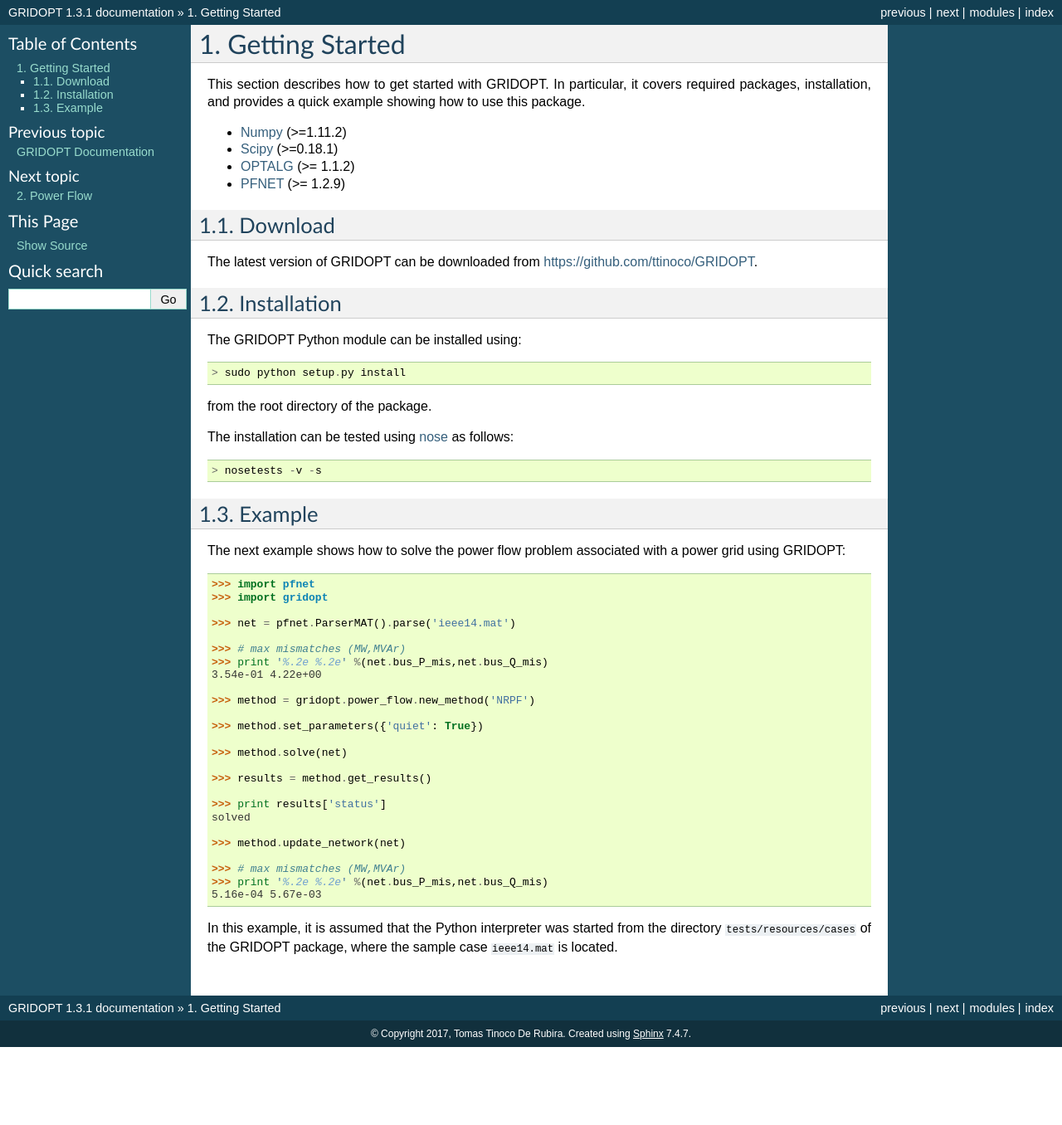
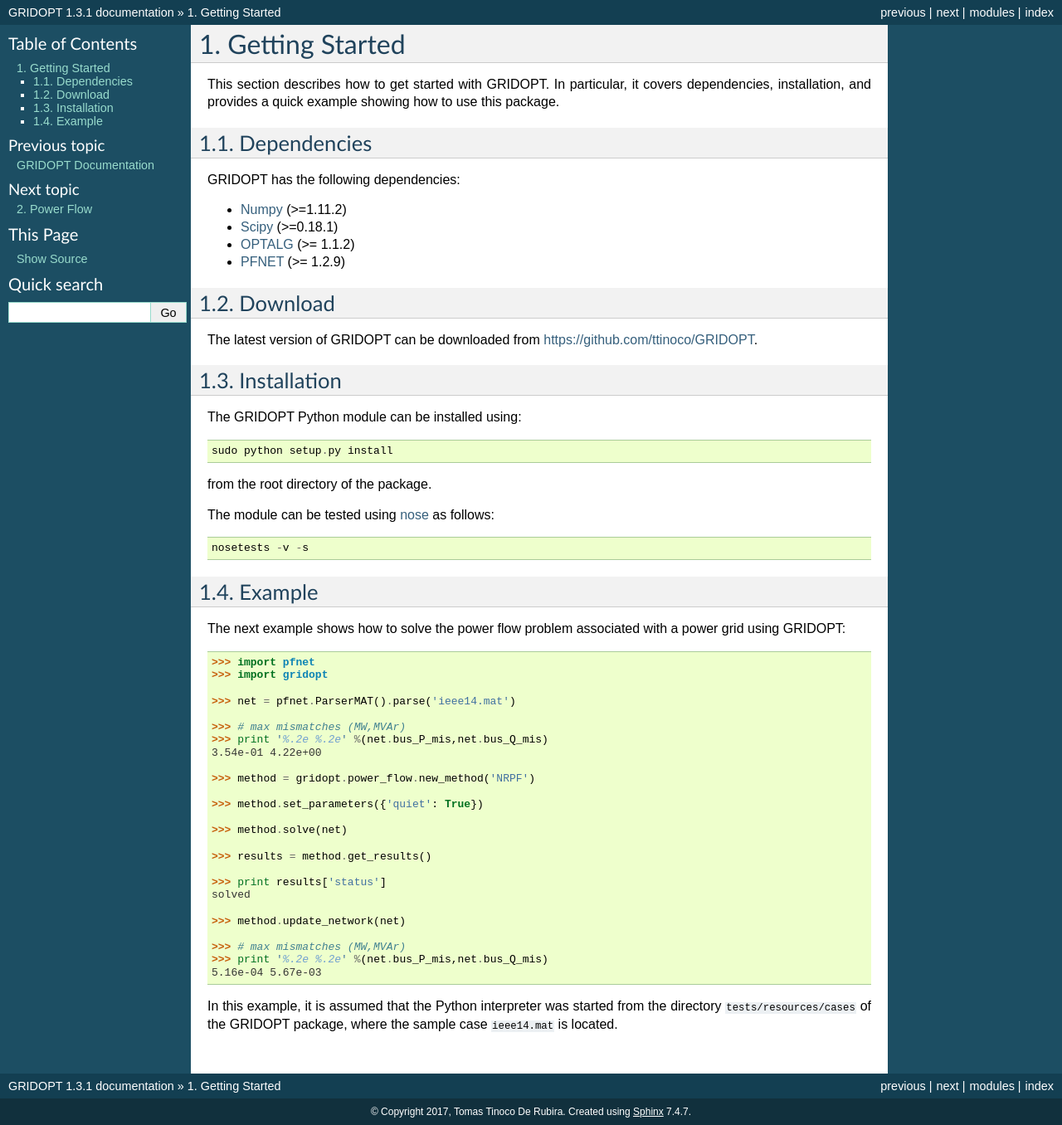
Before and after one commit to ttinoco/GRIDOPT, a Sphinx documentation site: the page built from docs/start.rst, in a window 1280 px wide. Shown: the whole page at 83% size. Built offline with Sphinx 7.4.7, drawn with Linux system fonts in a browser that asks for light colours; before the commit the page ends 1262 px from its top, so only the background shows below that.

Commit message:
fixed getting started in docs (dependencies header, command format, etc)

```diff
--- a/docs/start.rst
+++ b/docs/start.rst
@@ -4,9 +4,14 @@
 Getting Started
 ***************
 
-This section describes how to get started with GRIDOPT. In particular, it covers required packages, installation, and provides a quick example showing how to use this package.
+This section describes how to get started with GRIDOPT. In particular, it covers dependencies, installation, and provides a quick example showing how to use this package.
 
-.. _start_requirements:
+.. _start_dependencies:
+
+Dependencies
+============
+
+GRIDOPT has the following dependencies:
 
 * `Numpy <http://www.numpy.org>`_ (>=1.11.2)
 * `Scipy <http://www.scipy.org>`_ (>=0.18.1)
@@ -27,13 +32,13 @@
 
 The GRIDOPT Python module can be installed using::
 
-  > sudo python setup.py install
+  sudo python setup.py install
 
 from the root directory of the package.
 
-The installation can be tested using `nose <https://nose.readthedocs.org/en/latest/>`_ as follows::
+The module can be tested using `nose <https://nose.readthedocs.org/en/latest/>`_ as follows::
 
-  > nosetests -v -s
+  nosetests -v -s
 
 .. _start_example:
 
```
